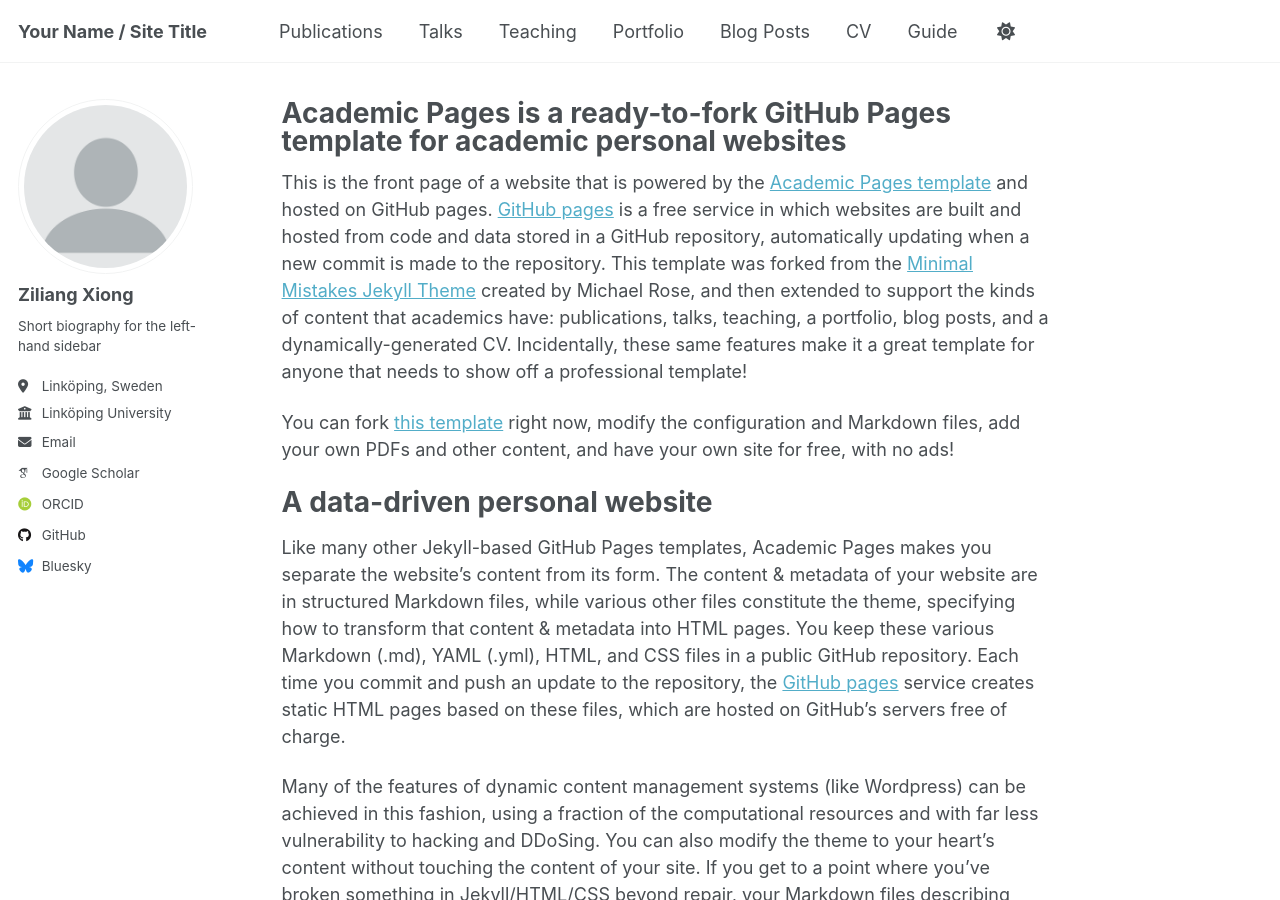
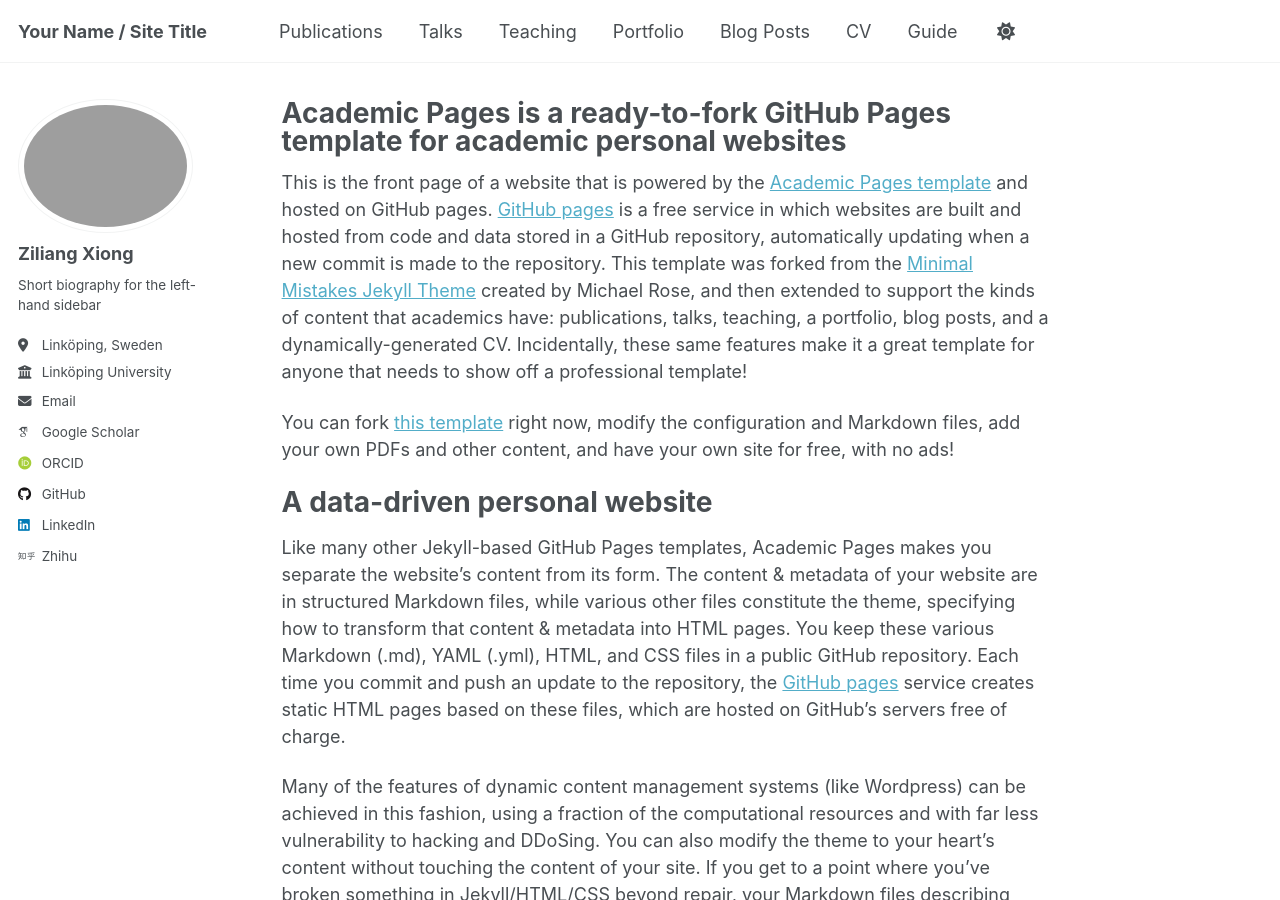
Before and after one commit to XZLeo/app, a Jekyll site: the page built from _pages/about.md, in a window 1280 px wide and 900 px high. Built offline with Jekyll 4.4.1, drawn with Linux system fonts in a browser that asks for light colours; some web fonts are replaced; a script that is not in the unit is left out; part of the change alters nothing that is shown.

Commit message:
fix sidebar

```diff
--- a/_config.yml
+++ b/_config.yml
@@ -22,7 +22,7 @@ repository               : "academicpages/academicpages.github.io"
 #               Additional customization can be done by editing /_includes/author-profile.html
 author:
   # Biographic information
-  avatar           : "profile.png"
+  avatar           : "potrait.jpg"
   name             : "Ziliang Xiong"
   pronouns         : # example: "he/him"
   bio              : "Short biography for the left-hand sidebar"
@@ -45,13 +45,13 @@ author:
   bitbucket        : # Username - Update with your username on the site
   codepen          : # Username
   dribbble         : # Username
-  github           : "academicpages"
+  github           : "XZLeo"
   kaggle           : # Username
   stackoverflow    : # User number or user number and name (i.e., use "1" or "1/jeff-atwood")
 
   # Social media
   artstation       : # Username
-  bluesky          : "bsky.app" # Replace this with you Bluesky username
+  bluesky          : # Replace this with you Bluesky usernam
   facebook         : # Username
   flickr           : # Username
   foursquare       : # Username
@@ -60,7 +60,7 @@ author:
   keybase          : # Username
   instagram        : # Username
   lastfm           : # Username
-  linkedin         : # Username
+  linkedin         : "ziliangxiong"
   mastodon         : # URL
   medium           : # URL
   pinterest        : # Username
@@ -74,7 +74,7 @@ author:
   wikipedia        : # Username
   xing             : # Username
   youtube          : # Username
-  zhihu            : # Username
+  zhihu            : "量子能"
 
 # Publication Category - The following the list of publication categories and their headings
 publication_category:
```
Also changed, not shown: 1 other file.
